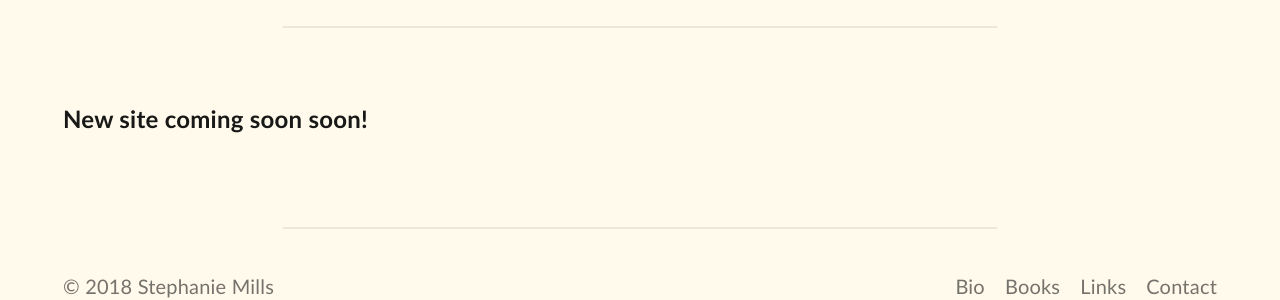
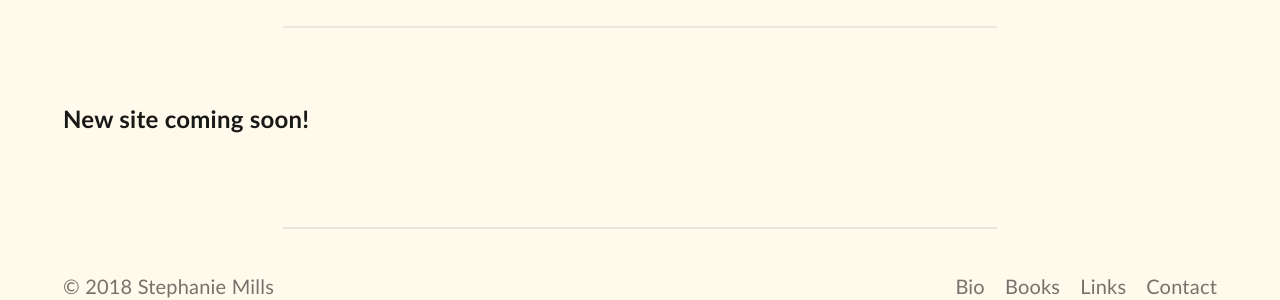
Before and after one commit to cscottmills/smillswriter, a Jekyll site: the page built from docs/index.md, in a window 1280 px wide. Shown: the part 142-442 px from the top of the page. Built offline with Jekyll 4.4.1, drawn with Linux system fonts in a browser that asks for light colours; our own code applies the rules of GitHub Pages for plain Markdown files.

Commit message:
Fix docs page typo

```diff
--- a/docs/index.md
+++ b/docs/index.md
@@ -2,4 +2,4 @@
 layout: page
 ---
 
-## New site coming soon soon!
+## New site coming soon!
```
